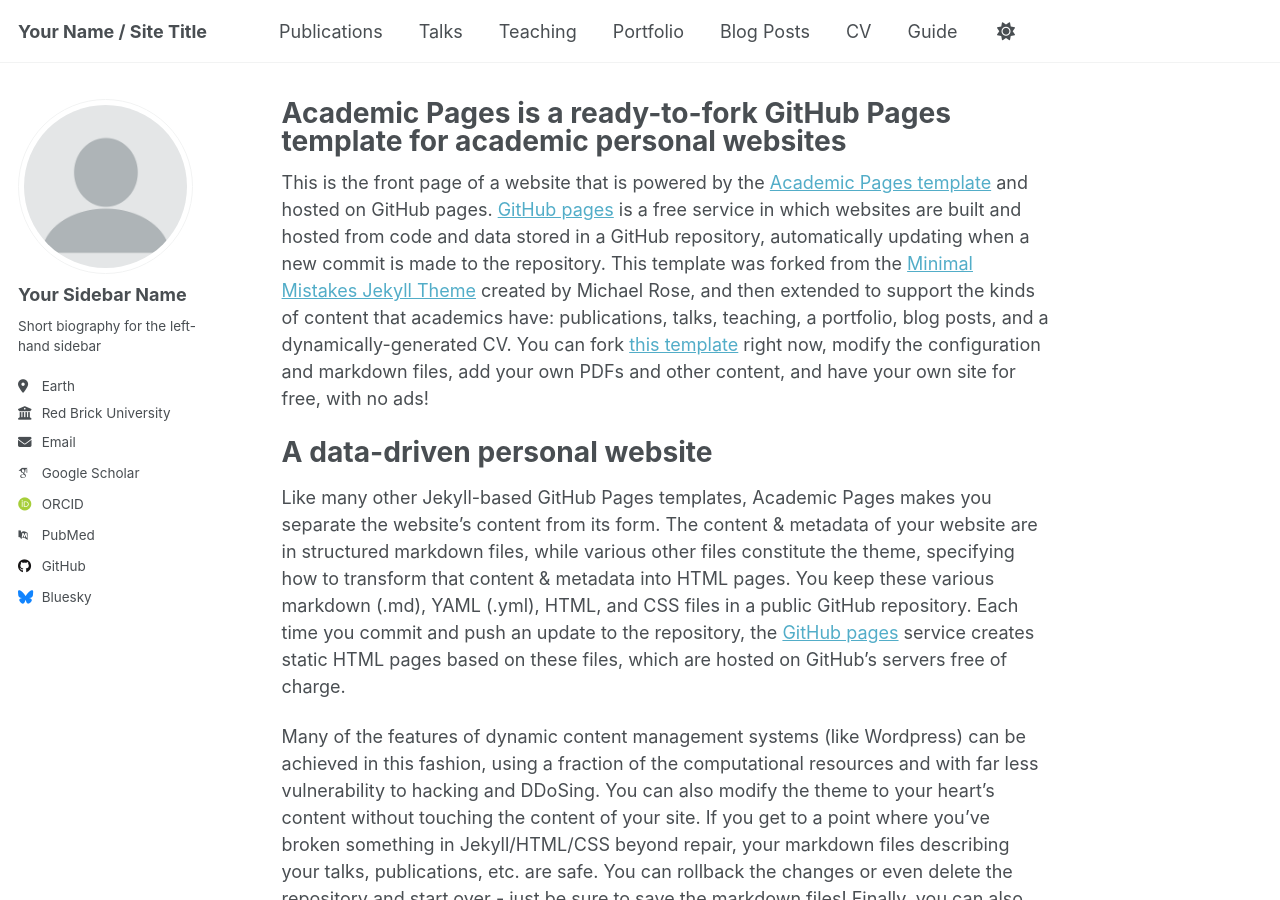
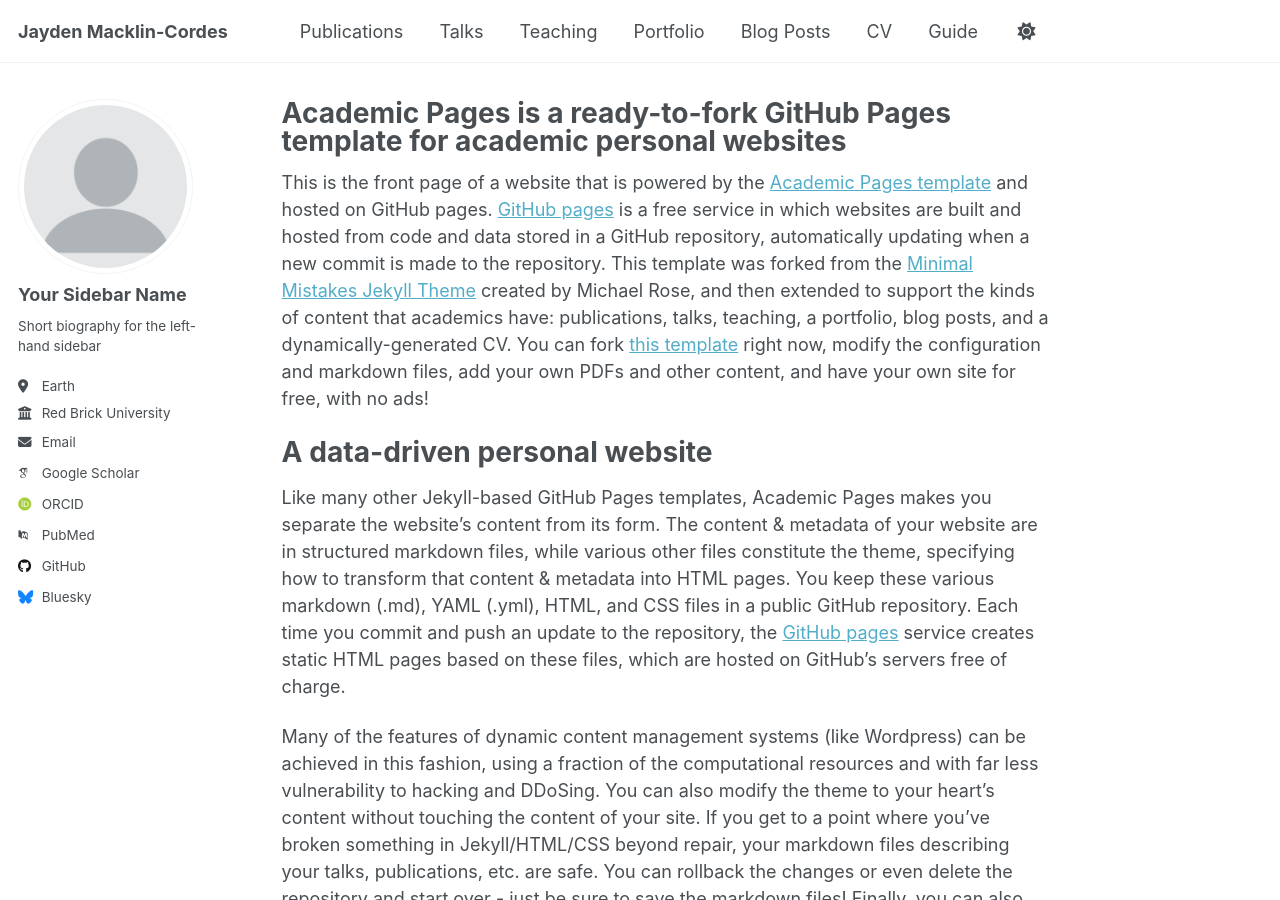
Before and after one commit to JaydenM-C/JaydenM-C.github.io, a Jekyll site: the page built from _pages/about.md, in a window 1280 px wide and 900 px high. Built offline with Jekyll 4.4.1, drawn with Linux system fonts in a browser that asks for light colours; some web fonts are replaced.

Commit message:
Update _config.yml

```diff
--- a/_config.yml
+++ b/_config.yml
@@ -9,7 +9,7 @@
 # Basic Site Settings
 locale                   : "en-US"
 site_theme               : "default"
-title                    : "Your Name / Site Title"
+title                    : "Jayden Macklin-Cordes"
 title_separator          : "-"
 name                     : &name "Your Name"
 description              : &description "personal description"
```
